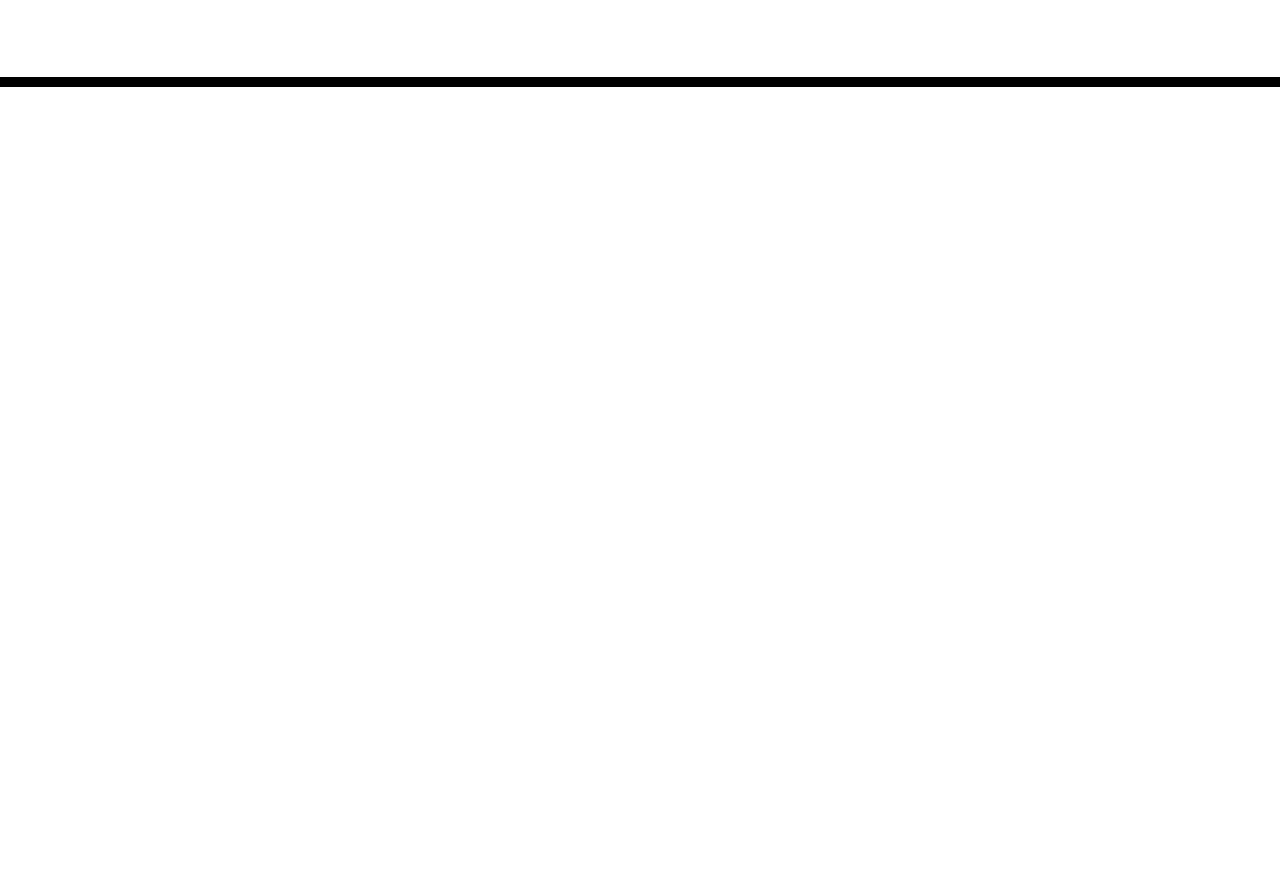
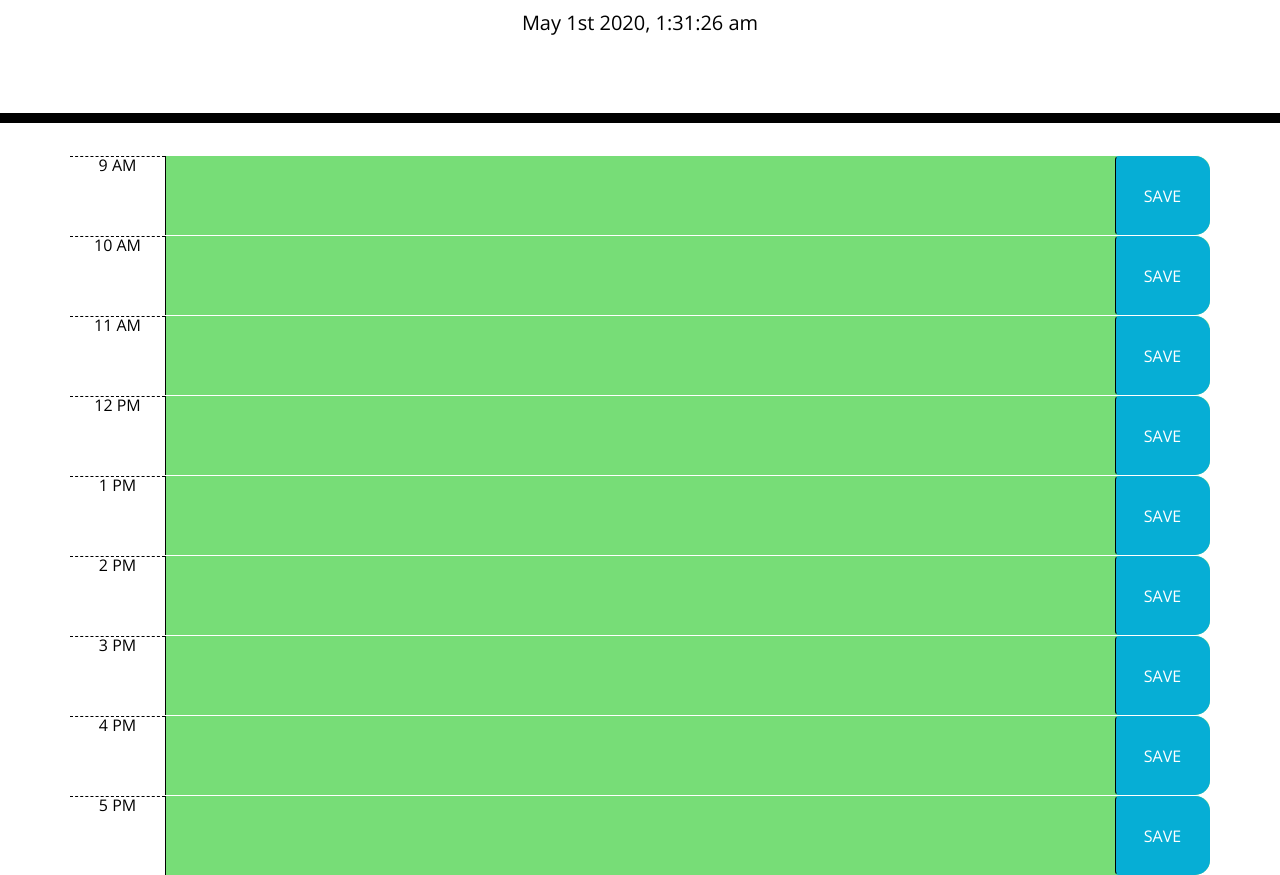
Before and after one commit to acerjak/DayScheduler, a plain HTML site: page index.html in a window 1280 px wide. Shown: the part 181-1056 px from the top of the page. Before the commit the page ends 800 px from the top, so only its background shows below. Drawn offline with nearby package versions, Linux system fonts and the light colour scheme.

Commit message:
updated with JQuery and fixed styling

```diff
--- a/index.html
+++ b/index.html
@@ -29,10 +29,55 @@
       <p id="currentDay" class="lead"></p>
     </header>
     <div class="container">
-      <!-- Timeblocks go here -->
+      <div class="row time-block">
+        <div class="col-md-1 hour">9 AM</div>
+        <textarea class="col-md-10 description"></textarea>
+        <button class="col-md-1 btn saveBtn" id="h-9">SAVE</button>
+      </div>
+      <div class="row time-block">
+        <div class="col-md-1 hour">10 AM</div>
+        <textarea class="col-md-10 description"></textarea>
+        <button class="col-md-1 btn saveBtn" id="h-10">SAVE</button>
+      </div>
+      <div class="row time-block">
+        <div class="col-md-1 hour">11 AM</div>
+        <textarea class="col-md-10 description"></textarea>
+        <button class="col-md-1 btn saveBtn" id="h-11">SAVE</button>
+      </div>
+      <div class="row time-block">
+        <div class="col-md-1 hour">12 PM</div>
+        <textarea class="col-md-10 description"></textarea>
+        <button class="col-md-1 btn saveBtn" id="h-12">SAVE</button>
+      </div>
+      <div class="row time-block">
+        <div class="col-md-1 hour">1 PM</div>
+        <textarea class="col-md-10 description"></textarea>
+        <button class="col-md-1 btn saveBtn" id="h-13">SAVE</button>
+      </div>
+      <div class="row time-block">
+        <div class="col-md-1 hour">2 PM</div>
+        <textarea class="col-md-10 description"></textarea>
+        <button class="col-md-1 btn saveBtn" id="h-14">SAVE</button>
+      </div>
+      <div class="row time-block">
+        <div class="col-md-1 hour">3 PM</div>
+        <textarea class="col-md-10 description"></textarea>
+        <button class="col-md-1 btn saveBtn" id="h-15">SAVE</button>
+      </div>
+      <div class="row time-block">
+        <div class="col-md-1 hour">4 PM</div>
+        <textarea class="col-md-10 description"></textarea>
+        <button class="col-md-1 btn saveBtn" id="h-16">SAVE</button>
+      </div>
+      <div class="row time-block">
+        <div class="col-md-1 hour">5 PM</div>
+        <textarea class="col-md-10 description"></textarea>
+        <button class="col-md-1 btn saveBtn" id="h-17">SAVE</button>
+      </div>
     </div>
 
     <script src="https://code.jquery.com/jquery-3.4.1.min.js"></script>
     <script src="https://cdnjs.cloudflare.com/ajax/libs/moment.js/2.24.0/moment.min.js"></script>
+    <script src="script.js"></script>
   </body>
 </html>
--- a/script.js
+++ b/script.js
@@ -1,13 +1,44 @@
 // GIVEN I am using a daily planner to create a schedule
+//variable for getting current date with Moment
+let now = moment();
 // WHEN I open the planner
 // THEN the current day is displayed at the top of the calendar
+$('#currentDay').text(moment().format('MMMM Do YYYY, h:mm:ss a'))
+//load the moment.js library
 // WHEN I scroll down
 // THEN I am presented with timeblocks for standard business hours
 // WHEN I view the timeblocks for that day
 // THEN each timeblock is color coded to indicate whether it is in the past, present, or future
-// WHEN I click into a timeblock
-// THEN I can enter an event
+$(".saveBtn").each(function(){
+    //variable for current time in hours
+    let current = moment().hours()
+    //take the id of this element and split the id and parse the second value
+    let hour = parseInt($(this).attr("id").split("-")[1])
+/// compare the hour with the current time
+// if hour is lesss than current hour
+if (hour < current) {
+    //add class of past
+    $(this).parent().addClass("past")
+    //if hour is equal to the current hour
+}else if(hour === current) {
+    //add class of present
+    $(this).parent().addClass("present")
+    //otherwise
+}else {
+    //add class of future
+    $(this).parent().addClass("future")
+}
+// WHEN I refresh the page// THEN the saved events persist
+//take information from local storage with this id
+let text = localStorage.getItem($(this).attr("id"))
+//put value in textarea
+$(this).siblings("textarea").val(text)
+})
+// WHEN I click into a timeblock// THEN I can enter an event
 // WHEN I click the save button for that timeblock
+$(".saveBtn").on('click', function(){
+    let hour = parseInt($(this).attr("id").split("-")[1])
+    let text = $(this).siblings("textarea").val()
 // THEN the text for that event is saved in local storage
-// WHEN I refresh the page
-// THEN the saved events persist
+    localStorage.setItem($(this).attr("id"), text)
+})
--- a/style.css
+++ b/style.css
@@ -64,7 +64,6 @@ body {
     background-color: #06AED5;
     color: white;
   }
-
   .saveBtn i:hover {
     font-size: 20px;
     transition: all .3s ease-in-out;
```
